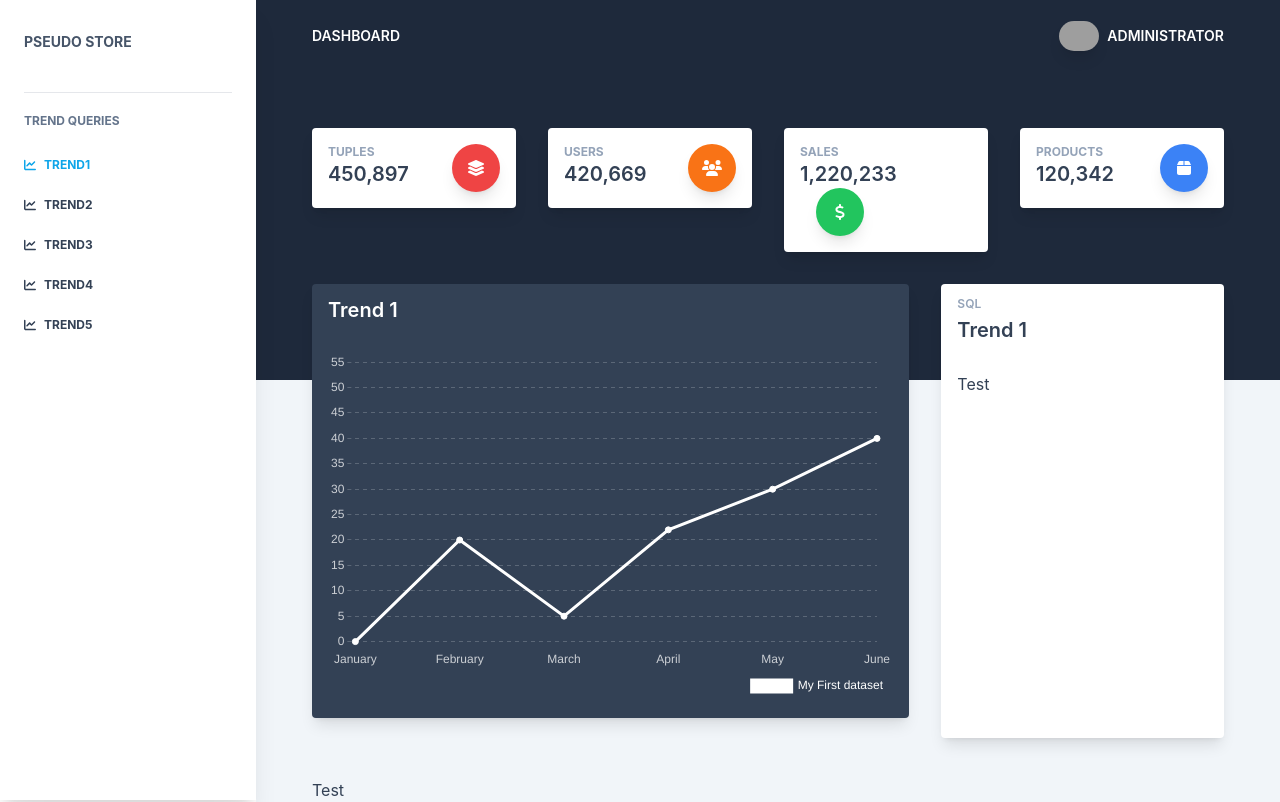
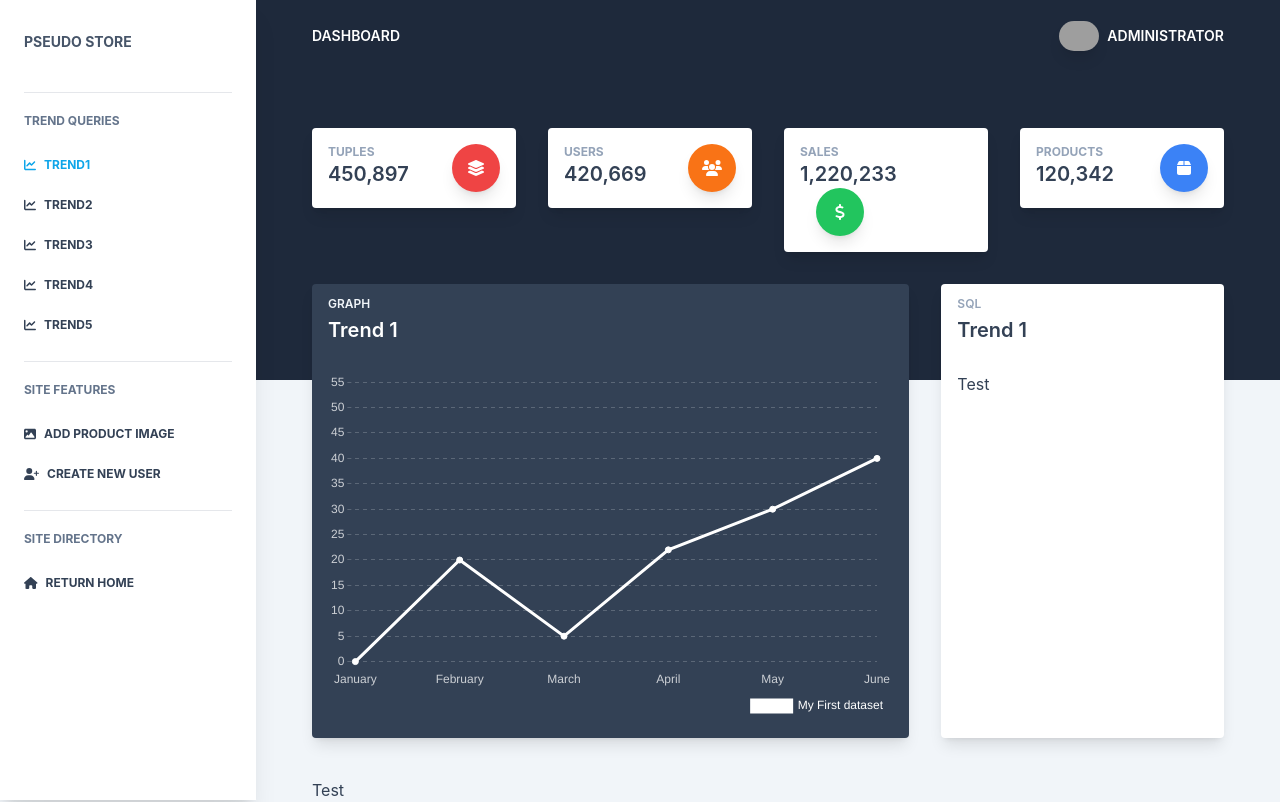
Before and after one commit to sweiberg/PseudoStore, a React (Create React App) app in the folder web/: page /dashboard in a window 1280 px wide. Built offline with nearby package versions, Linux system fonts and the light colour scheme; grey boxes are pictures that could not be loaded.

Commit message:
Minor Refactor of Dashboard

```diff
--- a/web/src/App.css
+++ b/web/src/App.css
@@ -7,6 +7,8 @@ body {
   color: rgba(51,65,85,var(--tw-text-opacity));
   -webkit-font-smoothing: antialiased;
   -moz-osx-font-smoothing: grayscale;
+  --tw-bg-opacity: 1;
+  background-color: rgba(241,245,249,var(--tw-bg-opacity));
 }
 
 .App {
@@ -68,9 +70,15 @@ body {
   color: rgba(148,163,184,var(--tw-text-opacity));
 }
 
+
 .bg-blueGray-100 {
   --tw-bg-opacity: 1;
   background-color: rgba(241,245,249,var(--tw-bg-opacity));
+}
+
+.text-blueGray-100 {
+  --tw-text-opacity: 1;
+  color: rgba(241,245,249,var(--tw-text-opacity));
 }
 
 .text-lightBlue-400 {
--- a/web/src/App.js
+++ b/web/src/App.js
@@ -1,7 +1,11 @@
+import React, { useLayoutEffect } from 'react';
 import {Routing} from './Routing';
 import './App.css';
 
 export const App = () => {
+  useLayoutEffect(() => {
+    document.title = 'Pseudo Store';
+   }, []);
   return (
     <Routing />
   );
--- a/web/src/pages/dashboard/index.js
+++ b/web/src/pages/dashboard/index.js
@@ -1,5 +1,4 @@
 import React, { useState } from "react";
-import { Link } from "react-router-dom";
 import Chart from 'chart.js/auto';
 import { CategoryScale } from "chart.js";
 import Side from './side/side.js';
@@ -54,14 +53,7 @@ const Dashboard = () => {
                             </div>
                         </div>
                     </div>
-                    <div className="px-4 md:px-10 mx-auto w-full -m-24">
-                        {trends.find(t => t.name === currentTrend).component}
-                        <div className="flex flex-wrap mt-4">
-                            <div className="w-full xl:w-8/12 mb-12 xl:mb-0 px-4">
-                                Test
-                            </div>
-                        </div>
-                    </div>
+                    {trends.find(t => t.name === currentTrend).component}
                 </div>
             </div>
         </>
--- a/web/src/pages/dashboard/side/side.js
+++ b/web/src/pages/dashboard/side/side.js
@@ -1,5 +1,5 @@
 import { FontAwesomeIcon } from '@fortawesome/react-fontawesome'
-import { faChartLine } from '@fortawesome/free-solid-svg-icons'
+import { faChartLine, faHome, faImage, faUserPlus } from '@fortawesome/free-solid-svg-icons'
 import { Link } from "react-router-dom";
 import './side.css'
 
@@ -8,7 +8,7 @@ const Side = ({ trends, setCurrentTrend, currentTrend }) => {
         <nav className="md:left-0 md:block md:fixed md:top-0 md:bottom-0 md:overflow-y-auto md:flex-row md:flex-nowrap md:overflow-hidden shadow-xl bg-white flex flex-wrap items-center justify-between relative md:w-64 z-10 py-4 px-6">
             <Link to="/" className="md:block text-left md:pb-2 text-blueGray-600 mr-0 inline-block whitespace-nowrap text-sm uppercase font-bold p-4 px-0">Pseudo Store</Link>
             <div className="md:flex md:flex-col md:items-stretch md:opacity-100 md:relative md:mt-4 md:shadow-none shadow absolute top-0 left-0 right-0 z-40 overflow-y-auto overflow-x-hidden h-auto items-center flex-1 rounded hidden">
-                <hr className="my-4 md:min-w-full"></hr>
+                <hr className="my-4 md:min-w-full" />
                 <h6 className="md:min-w-full text-blueGray-500 text-xs uppercase font-bold block pt-1 pb-4 no-underline">Trend Queries</h6>
                 <ul className="md:flex-col md:min-w-full flex flex-col list-none">
                     {trends.map(trend => (
@@ -17,6 +17,23 @@ const Side = ({ trends, setCurrentTrend, currentTrend }) => {
                         </li>
                     ))}
                 </ul>
+                <hr className="my-4 md:min-w-full" />
+                <h6 className="md:min-w-full text-blueGray-500 text-xs uppercase font-bold block pt-1 pb-4 no-underline">Site Features</h6>
+                <ul className="md:flex-col md:min-w-full flex flex-col list-none">
+                    <li className="items-center">
+                        <Link to="/" className="link-button text-xs uppercase py-3 font-bold block"><FontAwesomeIcon icon={faImage} className="pr-2" />Add Product Image</Link>
+                    </li>
+                    <li className="items-center">
+                    <Link to="/" className="link-button text-xs uppercase py-3 font-bold block"><FontAwesomeIcon icon={faUserPlus} className="pr-2" />Create New User</Link>
+                    </li>
+                </ul>
+                <hr className="my-4 md:min-w-full" />
+                <h6 className="md:min-w-full text-blueGray-500 text-xs uppercase font-bold block pt-1 pb-4 no-underline">Site Directory</h6>
+                <ul className="md:flex-col md:min-w-full flex flex-col list-none">
+                    <li className="items-center">
+                    <Link to="/" className="link-button text-xs uppercase py-3 font-bold block"><FontAwesomeIcon icon={faHome} className="pr-2" />Return Home</Link>
+                    </li>
+                </ul>
             </div>
         </nav>
     );
--- a/web/src/pages/dashboard/trend/trend1.js
+++ b/web/src/pages/dashboard/trend/trend1.js
@@ -1,5 +1,7 @@
 import React from "react";
 import { Line } from "react-chartjs-2";
+
+const name = "Trend 1";
 
 const data = {
   labels: ["January", "February", "March", "April", "May", "June"],
@@ -59,10 +61,14 @@ const options = {
 
 const Trend1 = () => {
   return (
+    <div className="px-4 md:px-10 mx-auto w-full -m-24">
       <div className="flex flex-wrap">
         <div className="w-full xl:w-8/12 mb-12 xl:mb-0 px-4">
           <div className="relative flex flex-col min-w-0 break-words w-full mb-6 shadow-lg rounded bg-blueGray-700">
-        <div className="rounded-t mb-0 px-4 py-3 bg-transparent"><h2 className="text-white text-xl font-semibold">Trend 1</h2></div>
+            <div className="rounded-t mb-0 px-4 py-3 bg-transparent">
+                <h6 className="uppercase text-blueGray-100 mb-1 text-xs font-semibold">Graph</h6>
+                <h2 className="text-white text-xl font-semibold">{name}</h2>
+            </div>
             <div className="p-4 flex-auto"><div className="relative h-350-px"><Line data={data} options={options} /></div></div>
           </div>
         </div>
@@ -72,7 +78,7 @@ const Trend1 = () => {
                   <div className="flex flex-wrap items-center">
                       <div className="relative w-full max-w-full flex-grow flex-1">
                           <h6 className="uppercase text-blueGray-400 mb-1 text-xs font-semibold">SQL</h6>
-                      <h2 className="text-blueGray-700 text-xl font-semibold">Trend 1</h2>
+                          <h2 className="text-blueGray-700 text-xl font-semibold">{name}</h2>
                       </div>
                     </div>
                   </div>
@@ -80,6 +86,12 @@ const Trend1 = () => {
               </div>
           </div>
       </div>
+      <div className="flex flex-wrap mt-4">
+        <div className="w-full mb-12 xl:mb-0 px-4">
+          Test
+        </div>
+      </div>
+    </div>
   );
 };
 
--- a/web/src/pages/dashboard/trend/trend2.js
+++ b/web/src/pages/dashboard/trend/trend2.js
@@ -1,5 +1,7 @@
 import React from "react";
 import { Line } from "react-chartjs-2";
+
+const name = "Trend 2";
 
 const data = {
   labels: ["January", "February", "March", "April", "May", "June"],
@@ -59,10 +61,14 @@ const options = {
 
 const Trend2 = () => {
   return (
+    <div className="px-4 md:px-10 mx-auto w-full -m-24">
       <div className="flex flex-wrap">
         <div className="w-full xl:w-8/12 mb-12 xl:mb-0 px-4">
           <div className="relative flex flex-col min-w-0 break-words w-full mb-6 shadow-lg rounded bg-blueGray-700">
-        <div className="rounded-t mb-0 px-4 py-3 bg-transparent"><h2 className="text-white text-xl font-semibold">Trend 2</h2></div>
+            <div className="rounded-t mb-0 px-4 py-3 bg-transparent">
+                <h6 className="uppercase text-blueGray-100 mb-1 text-xs font-semibold">Graph</h6>
+                <h2 className="text-white text-xl font-semibold">{name}</h2>
+            </div>
             <div className="p-4 flex-auto"><div className="relative h-350-px"><Line data={data} options={options} /></div></div>
           </div>
         </div>
@@ -72,7 +78,7 @@ const Trend2 = () => {
                   <div className="flex flex-wrap items-center">
                       <div className="relative w-full max-w-full flex-grow flex-1">
                           <h6 className="uppercase text-blueGray-400 mb-1 text-xs font-semibold">SQL</h6>
-                      <h2 className="text-blueGray-700 text-xl font-semibold">Trend 2</h2>
+                          <h2 className="text-blueGray-700 text-xl font-semibold">{name}</h2>
                       </div>
                     </div>
                   </div>
@@ -80,6 +86,12 @@ const Trend2 = () => {
               </div>
           </div>
       </div>
+      <div className="flex flex-wrap mt-4">
+        <div className="w-full mb-12 xl:mb-0 px-4">
+          Test
+        </div>
+      </div>
+    </div>
   );
 };
 
--- a/web/src/pages/dashboard/trend/trend3.js
+++ b/web/src/pages/dashboard/trend/trend3.js
@@ -1,5 +1,7 @@
 import React from "react";
 import { Line } from "react-chartjs-2";
+
+const name = "Trend 3";
 
 const data = {
   labels: ["January", "February", "March", "April", "May", "June"],
@@ -59,10 +61,14 @@ const options = {
 
 const Trend3 = () => {
   return (
+    <div className="px-4 md:px-10 mx-auto w-full -m-24">
       <div className="flex flex-wrap">
         <div className="w-full xl:w-8/12 mb-12 xl:mb-0 px-4">
           <div className="relative flex flex-col min-w-0 break-words w-full mb-6 shadow-lg rounded bg-blueGray-700">
-        <div className="rounded-t mb-0 px-4 py-3 bg-transparent"><h2 className="text-white text-xl font-semibold">Trend 3</h2></div>
+            <div className="rounded-t mb-0 px-4 py-3 bg-transparent">
+                <h6 className="uppercase text-blueGray-100 mb-1 text-xs font-semibold">Graph</h6>
+                <h2 className="text-white text-xl font-semibold">{name}</h2>
+            </div>
             <div className="p-4 flex-auto"><div className="relative h-350-px"><Line data={data} options={options} /></div></div>
           </div>
         </div>
@@ -72,7 +78,7 @@ const Trend3 = () => {
                   <div className="flex flex-wrap items-center">
                       <div className="relative w-full max-w-full flex-grow flex-1">
                           <h6 className="uppercase text-blueGray-400 mb-1 text-xs font-semibold">SQL</h6>
-                      <h2 className="text-blueGray-700 text-xl font-semibold">Trend 3</h2>
+                          <h2 className="text-blueGray-700 text-xl font-semibold">{name}</h2>
                       </div>
                     </div>
                   </div>
@@ -80,6 +86,12 @@ const Trend3 = () => {
               </div>
           </div>
       </div>
+      <div className="flex flex-wrap mt-4">
+        <div className="w-full mb-12 xl:mb-0 px-4">
+          Test
+        </div>
+      </div>
+    </div>
   );
 };
 
--- a/web/src/pages/dashboard/trend/trend4.js
+++ b/web/src/pages/dashboard/trend/trend4.js
@@ -1,5 +1,7 @@
 import React from "react";
 import { Line } from "react-chartjs-2";
+
+const name = "Trend 4";
 
 const data = {
   labels: ["January", "February", "March", "April", "May", "June"],
@@ -59,10 +61,14 @@ const options = {
 
 const Trend4 = () => {
   return (
+    <div className="px-4 md:px-10 mx-auto w-full -m-24">
       <div className="flex flex-wrap">
         <div className="w-full xl:w-8/12 mb-12 xl:mb-0 px-4">
           <div className="relative flex flex-col min-w-0 break-words w-full mb-6 shadow-lg rounded bg-blueGray-700">
-        <div className="rounded-t mb-0 px-4 py-3 bg-transparent"><h2 className="text-white text-xl font-semibold">Trend 4</h2></div>
+            <div className="rounded-t mb-0 px-4 py-3 bg-transparent">
+                <h6 className="uppercase text-blueGray-100 mb-1 text-xs font-semibold">Graph</h6>
+                <h2 className="text-white text-xl font-semibold">{name}</h2>
+            </div>
             <div className="p-4 flex-auto"><div className="relative h-350-px"><Line data={data} options={options} /></div></div>
           </div>
         </div>
@@ -72,7 +78,7 @@ const Trend4 = () => {
                   <div className="flex flex-wrap items-center">
                       <div className="relative w-full max-w-full flex-grow flex-1">
                           <h6 className="uppercase text-blueGray-400 mb-1 text-xs font-semibold">SQL</h6>
-                      <h2 className="text-blueGray-700 text-xl font-semibold">Trend 4</h2>
+                          <h2 className="text-blueGray-700 text-xl font-semibold">{name}</h2>
                       </div>
                     </div>
                   </div>
@@ -80,6 +86,12 @@ const Trend4 = () => {
               </div>
           </div>
       </div>
+      <div className="flex flex-wrap mt-4">
+        <div className="w-full mb-12 xl:mb-0 px-4">
+          Test
+        </div>
+      </div>
+    </div>
   );
 };
 
--- a/web/src/pages/dashboard/trend/trend5.js
+++ b/web/src/pages/dashboard/trend/trend5.js
@@ -1,5 +1,7 @@
 import React from "react";
 import { Line } from "react-chartjs-2";
+
+const name = "Trend 5";
 
 const data = {
   labels: ["January", "February", "March", "April", "May", "June"],
@@ -59,10 +61,14 @@ const options = {
 
 const Trend5 = () => {
   return (
+    <div className="px-4 md:px-10 mx-auto w-full -m-24">
       <div className="flex flex-wrap">
         <div className="w-full xl:w-8/12 mb-12 xl:mb-0 px-4">
           <div className="relative flex flex-col min-w-0 break-words w-full mb-6 shadow-lg rounded bg-blueGray-700">
-        <div className="rounded-t mb-0 px-4 py-3 bg-transparent"><h2 className="text-white text-xl font-semibold">Trend 5</h2></div>
+            <div className="rounded-t mb-0 px-4 py-3 bg-transparent">
+                <h6 className="uppercase text-blueGray-100 mb-1 text-xs font-semibold">Graph</h6>
+                <h2 className="text-white text-xl font-semibold">{name}</h2>
+            </div>
             <div className="p-4 flex-auto"><div className="relative h-350-px"><Line data={data} options={options} /></div></div>
           </div>
         </div>
@@ -72,7 +78,7 @@ const Trend5 = () => {
                   <div className="flex flex-wrap items-center">
                       <div className="relative w-full max-w-full flex-grow flex-1">
                           <h6 className="uppercase text-blueGray-400 mb-1 text-xs font-semibold">SQL</h6>
-                      <h2 className="text-blueGray-700 text-xl font-semibold">Trend 5</h2>
+                          <h2 className="text-blueGray-700 text-xl font-semibold">{name}</h2>
                       </div>
                     </div>
                   </div>
@@ -80,6 +86,12 @@ const Trend5 = () => {
               </div>
           </div>
       </div>
+      <div className="flex flex-wrap mt-4">
+        <div className="w-full mb-12 xl:mb-0 px-4">
+          Test
+        </div>
+      </div>
+    </div>
   );
 };
 
--- a/web/src/pages/home.js
+++ b/web/src/pages/home.js
@@ -1,4 +1,4 @@
-import React from "react";
+import React from 'react';
 import Navbar from "../components/navbar";
 
 const Home = () => {
```
Lines whose indentation alone changed are shown as unchanged.
